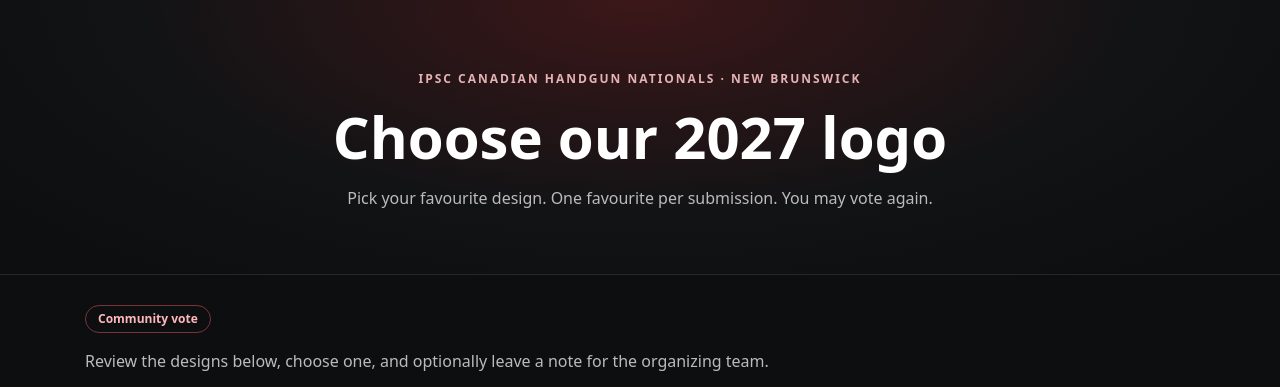
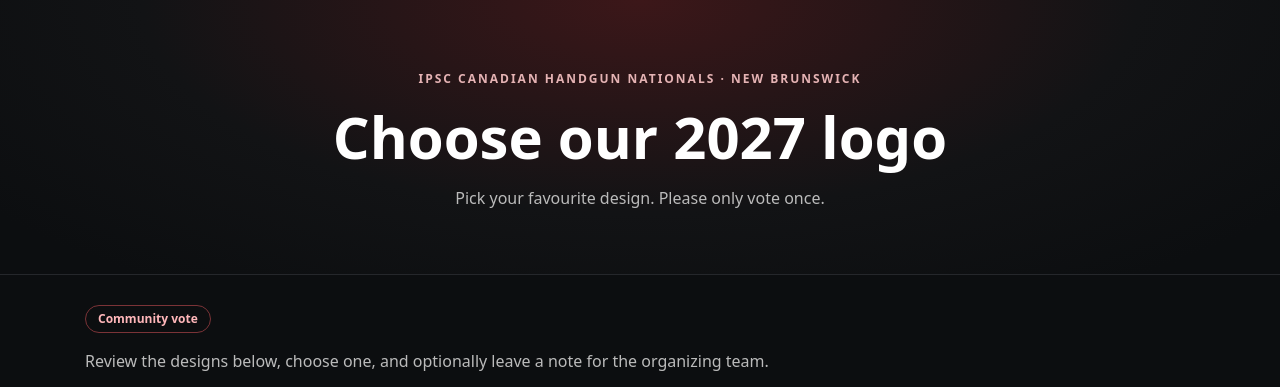
Before and after one commit to IPSCNB/ipsc-nationals-logo-vote, a plain HTML site: page index.html in a window 1280 px wide. Shown: the top 387 px of the page. Drawn offline with Linux system fonts and the light colour scheme; a script that the page names is missing.

Commit message:
Add files via upload

```diff
--- a/index.html
+++ b/index.html
@@ -1,5 +1,5 @@
 <!doctype html><html lang="en"><head><meta charset="utf-8"><meta name="viewport" content="width=device-width, initial-scale=1"><meta name="theme-color" content="#0c0e10"><title>2027 IPSC Nationals | Logo Vote</title><link rel="stylesheet" href="style.css"></head><body>
-<header><div class="eyebrow">IPSC CANADIAN HANDGUN NATIONALS · NEW BRUNSWICK</div><h1>Choose our 2027 logo</h1><p>Pick your favourite design. One favourite per submission. You may vote again.</p></header>
+<header><div class="eyebrow">IPSC CANADIAN HANDGUN NATIONALS · NEW BRUNSWICK</div><h1>Choose our 2027 logo</h1><p>Pick your favourite design. Please only vote once.</p></header>
 <main><section class="intro"><span class="pill">Community vote</span><p>Review the designs below, choose one, and optionally leave a note for the organizing team.</p></section>
 <form id="voteForm"><div class="choices">
 <label class="choice"><input type="radio" name="logo" value="moose-crest" required><div class="art"><img src="assets/moose-crest.jpg" alt="Traditional moose crest logo with antlers and handguns"></div><div class="choicefoot"><span><strong>01 · Moose Crest</strong><small>Classic shield design</small></span><span class="check">✓</span></div></label>
```
